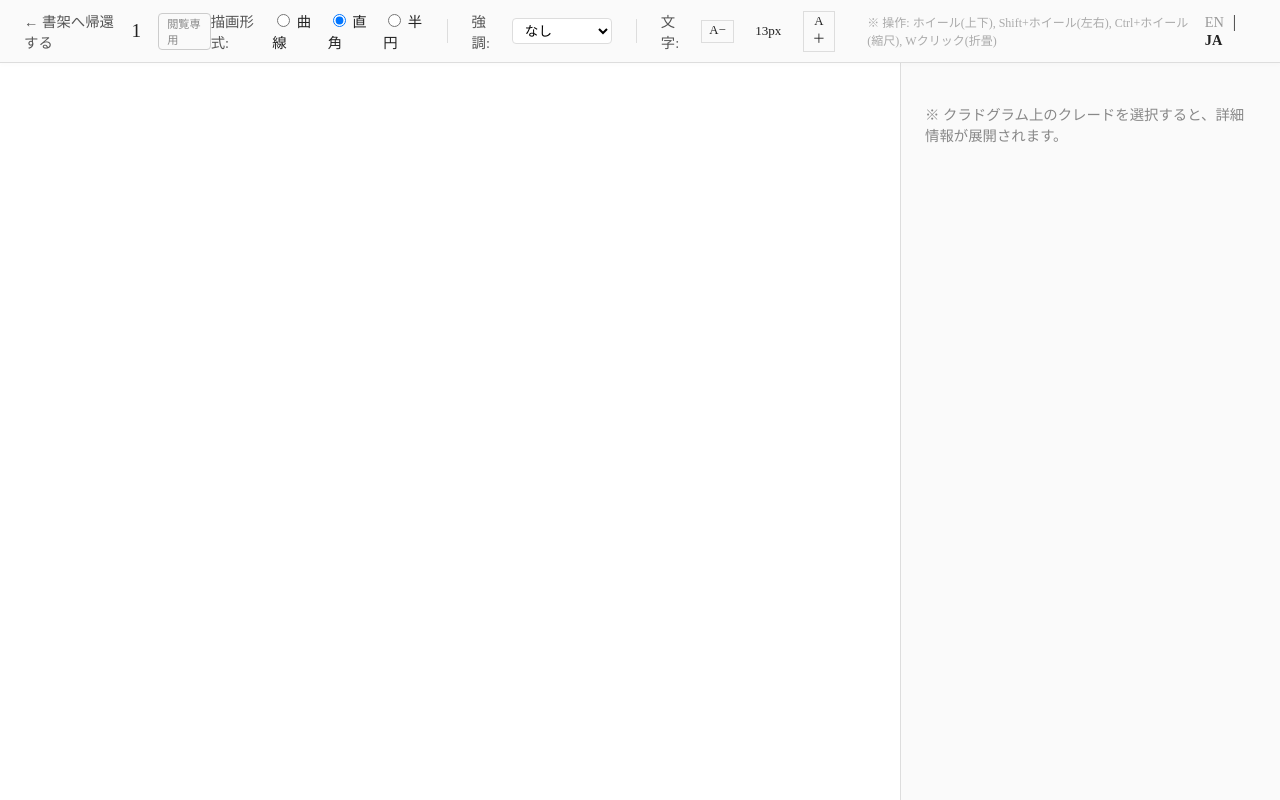
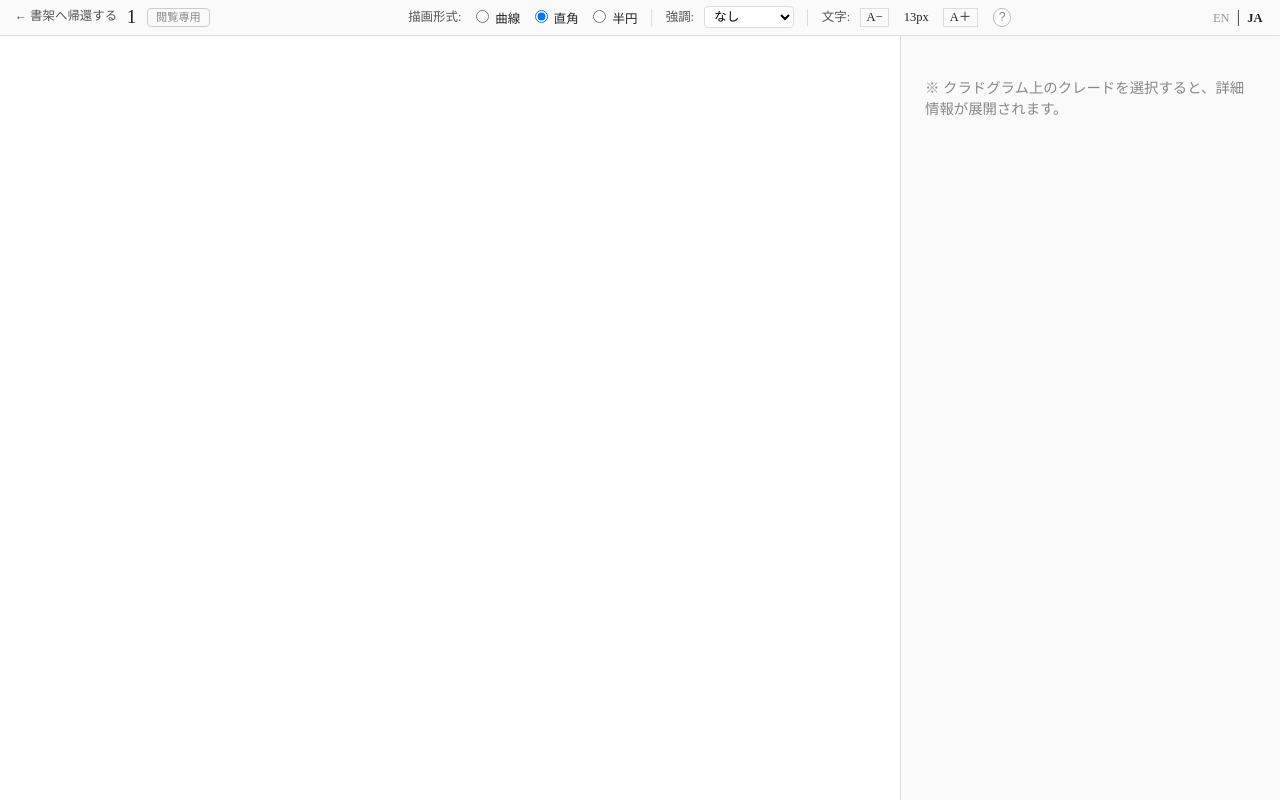
Before and after one commit to takashi-r-okada/cladogram, a FastAPI app: page /editor/1 in a window 1280 px wide. Run offline with FastAPI, Linux system fonts and the light colour scheme.

Commit message:
細かいレイアウト変更

```diff
--- a/templates/editor.html
+++ b/templates/editor.html
@@ -9,16 +9,62 @@
 
         body { font-family: "Yu Mincho", "YuMincho", "Hiragino Mincho ProN", "Noto Serif JP", "Times New Roman", serif; margin: 0; padding: 0; display: flex; flex-direction: column; height: 100vh; overflow: hidden; background-color: var(--bg-color); color: var(--text-color); }
 
-        .top-header { display: flex; justify-content: space-between; align-items: center; padding: 0.6rem 1.5rem; background-color: #fafafa; border-bottom: 1px solid var(--border-color); box-shadow: 0 2px 5px rgba(0,0,0,0.02); z-index: 10; }
-        .header-left, .header-center, .header-right { display: flex; align-items: center; gap: 1rem; }
-        .header-center { flex-grow: 1; justify-content: center; font-size: 0.9rem; gap: 1rem; }
+        .top-header { display: flex; justify-content: space-between; align-items: center; padding: 0.4rem 0.9rem; background-color: #fafafa; border-bottom: 1px solid var(--border-color); box-shadow: 0 2px 5px rgba(0,0,0,0.02); z-index: 10; }
+        .header-left, .header-center, .header-right { display: flex; align-items: center; gap: 0.6rem; }
+        .header-center { flex-grow: 1; justify-content: center; font-size: 0.8rem; gap: 0.6rem; }
+        .top-header label,
+        .top-header span,
+        .top-header select,
+        .top-header button,
+        .top-header a {
+            font-size: 0.78rem;
+            line-height: 1.2;
+        }
 
         .top-header h1 { font-size: 1.2rem; margin: 0; font-weight: normal; letter-spacing: 1px; }
-        a.back-link { display: inline-block; color: var(--accent-color); text-decoration: none; font-size: 0.9rem; transition: 0.2s; border-bottom: 1px solid transparent; }
+        a.back-link { display: inline-block; color: var(--accent-color); text-decoration: none; font-size: 0.78rem; transition: 0.2s; border-bottom: 1px solid transparent; }
         a.back-link:hover { border-bottom-color: var(--accent-color); }
 
-        .lang-switch button { background: none; border: none; font-family: inherit; font-size: 0.9rem; cursor: pointer; color: #999; padding: 0 0.3rem; }
+        .lang-switch button { background: none; border: none; font-family: inherit; font-size: 0.78rem; cursor: pointer; color: #999; padding: 0 0.2rem; }
         .lang-switch button.active { color: var(--text-color); font-weight: bold; }
+        .header-separator { border-left: 1px solid var(--border-color); height: 1.1rem; margin: 0 0.25rem; }
+        .header-help-wrap { position: relative; display: inline-flex; align-items: center; margin-left: 0.35rem; }
+        .header-help-trigger {
+            width: 1.15rem;
+            height: 1.15rem;
+            border-radius: 50%;
+            border: 1px solid #bcbcbc;
+            background: #fff;
+            color: #888;
+            font-size: 0.72rem;
+            line-height: 1;
+            display: inline-flex;
+            align-items: center;
+            justify-content: center;
+            cursor: help;
+            padding: 0;
+        }
+        .header-help-tooltip {
+            position: absolute;
+            top: calc(100% + 6px);
+            right: 0;
+            z-index: 20;
+            display: none;
+            min-width: 310px;
+            max-width: 420px;
+            padding: 0.35rem 0.5rem;
+            border: 1px solid var(--border-color);
+            background: #fff;
+            color: #777;
+            font-size: 0.7rem;
+            line-height: 1.35;
+            white-space: nowrap;
+            box-shadow: 0 2px 8px rgba(0,0,0,0.08);
+        }
+        .header-help-wrap:hover .header-help-tooltip,
+        .header-help-wrap:focus-within .header-help-tooltip {
+            display: block;
+        }
 
         .main-area { display: flex; flex-grow: 1; overflow: hidden; width: 100%; }
         .main-content { flex-grow: 1; position: relative; background-color: #fff; }
@@ -45,7 +91,7 @@
         .node text { font-family: inherit; font-size: var(--tree-font-size, 13px); fill: var(--text-color); transition: opacity 0.3s; pointer-events: none;}
         .link { fill: none; stroke: #ccc; stroke-width: 1px; transition: opacity 0.3s; }
         .sci-name { font-family: "Times New Roman", serif; font-style: italic; font-size: var(--tree-font-size-sci, 12px); }
-        .fontsize-btn { background: none; border: 1px solid var(--border-color); cursor: pointer; padding: 0.1rem 0.45rem; font-family: inherit; font-size: 0.8rem; line-height: 1.4; color: var(--text-color); transition: 0.2s; }
+        .fontsize-btn { background: none; border: 1px solid var(--border-color); cursor: pointer; padding: 0.08rem 0.35rem; font-family: inherit; font-size: 0.74rem; line-height: 1.3; color: var(--text-color); transition: 0.2s; }
         .fontsize-btn:hover { background: var(--text-color); color: #fff; }
 
         #toast { position: fixed; bottom: 30px; left: 30px; background: var(--text-color); color: white; padding: 10px 20px; font-family: inherit; border-radius: 2px; display: none; z-index: 1000; box-shadow: 0 4px 6px rgba(0,0,0,0.1); letter-spacing: 1px;}
@@ -71,7 +117,7 @@
 
         /* 閲覧モード（高密度）用のスタイル */
         .view-img-grid { display: grid; grid-template-columns: repeat(4, 1fr); gap: 4px; margin-bottom: 1rem; }
-        .view-img-hero { grid-column: span 4; width: 100%; aspect-ratio: 16/9; object-fit: cover; border-radius: 3px; border: 1px solid var(--border-color); background: #eee;}
+        .view-img-hero { grid-column: span 4; width: 100%; aspect-ratio: 1/1; object-fit: contain; object-position: center; border-radius: 3px; border: 1px solid var(--border-color); background: #eee;}
         .view-img-thumb { width: 100%; aspect-ratio: 1/1; object-fit: cover; border-radius: 2px; border: 1px solid var(--border-color); cursor: pointer; transition: 0.2s; background: #eee;}
         .view-img-thumb:hover { filter: brightness(0.8); }
 
@@ -96,21 +142,24 @@
             <label><input type="radio" name="linkStyle" value="ortho" checked onchange="changeLinkStyle()"> <span data-i18n="style_ortho">直角</span></label>
             <label><input type="radio" name="linkStyle" value="radial" onchange="changeLinkStyle()"> <span data-i18n="style_radial">半円</span></label>
 
-            <span style="border-left: 1px solid var(--border-color); height: 1.5rem; margin: 0 0.5rem;"></span>
+            <span class="header-separator"></span>
 
             <span data-i18n="label_highlight" style="color: var(--accent-color);">強調:</span>
-            <select id="select-highlight" onchange="renderTree()" style="padding: 0.2rem 0.5rem; border: 1px solid var(--border-color); border-radius: 4px; font-size: 0.85rem; font-family: inherit; background: #fff; min-width: 100px;">
+            <select id="select-highlight" onchange="renderTree()" style="padding: 0.12rem 0.35rem; border: 1px solid var(--border-color); border-radius: 4px; font-family: inherit; background: #fff; min-width: 90px;">
                 <option value="" data-i18n="val_none">なし</option>
             </select>
 
-            <span style="border-left: 1px solid var(--border-color); height: 1.5rem; margin: 0 0.5rem;"></span>
+            <span class="header-separator"></span>
 
             <span data-i18n="label_fontsize" style="color: var(--accent-color);">文字:</span>
             <button class="fontsize-btn" onclick="changeFontSize(-1)">A−</button>
-            <span id="fontsize-display" style="font-size: 0.82rem; min-width: 2.8em; text-align: center; display: inline-block;">13px</span>
+            <span id="fontsize-display" style="min-width: 2.8em; text-align: center; display: inline-block;">13px</span>
             <button class="fontsize-btn" onclick="changeFontSize(1)">A＋</button>
 
-            <span style="font-size: 0.75rem; color: #aaa; margin-left: 1rem;" data-i18n="scroll_help">※ 操作: ホイール(上下), Shift+ホイール(左右), Ctrl+ホイール(縮尺), Wクリック(折畳)</span>
+            <span class="header-help-wrap" aria-label="help">
+                <button type="button" class="header-help-trigger" aria-label="操作ヘルプ">?</button>
+                <span class="header-help-tooltip" data-i18n="scroll_help">※ 操作: ホイール(上下), Shift+ホイール(左右), Ctrl+ホイール(縮尺), Wクリック(折畳)</span>
+            </span>
         </div>
 
         <div class="header-right">
@@ -782,7 +831,7 @@
             svgRoot.on("wheel", (event) => {
                 event.preventDefault();
                 const currentTransform = d3.zoomTransform(svgRoot.node());
-                if (event.ctrlKey || event.metaKey) zoom.scaleBy(svgRoot, Math.pow(2, -event.deltaY * 0.01));
+                if (event.ctrlKey || event.metaKey) zoom.scaleBy(svgRoot, Math.pow(2, -event.deltaY * 0.004));
                 else if (event.shiftKey) zoom.translateBy(svgRoot, -event.deltaY / currentTransform.k, 0);
                 else zoom.translateBy(svgRoot, -event.deltaX / currentTransform.k, -event.deltaY / currentTransform.k);
             });
@@ -960,9 +1009,11 @@
                     d.data.groups.forEach((groupId, i) => {
                         const gInfo = globalGroups.find(g => g.id === groupId);
                         if (gInfo) {
-                            const tagX = isLeft ? startX - (i * 12) - 8 : startX + (i * 12);
-                            groupG.append("rect")
-                                .attr("x", tagX).attr("y", 32).attr("width", 8).attr("height", 8).attr("rx", 2)
+                            const tagDiameter = 24;
+                            const tagSpacing = 28;
+                            const tagX = isLeft ? startX - (i * tagSpacing) - tagDiameter : startX + (i * tagSpacing);
+                            groupG.append("circle")
+                                .attr("cx", tagX + (tagDiameter / 2)).attr("cy", 44).attr("r", tagDiameter / 2)
                                 .style("fill", gInfo.color)
                                 .append("title").text(gInfo.name);
                         }
```
Also changed, not shown: data/ジャコウネコ科/tree.json (+21 -7 lines).
